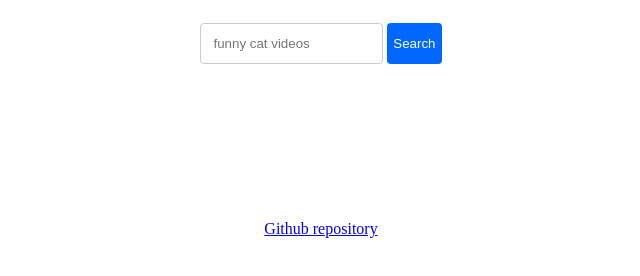
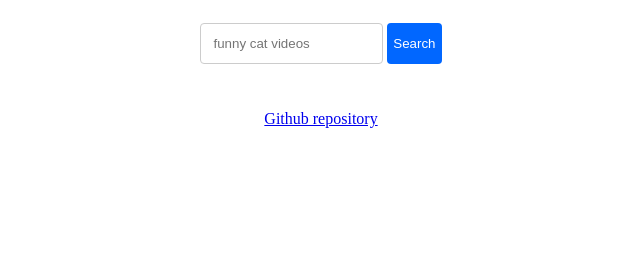
Before and after one commit to SkylerHope/SkyBrowser, a website: page index.html in a window 1280 px wide. Shown: the part 214-490 px from the top of the page, without its empty margins (319-959 px from the left). Drawn offline with Linux system fonts and the light colour scheme.

Commit message:
changed space between search bar and repo link

```diff
--- a/package.json
+++ b/package.json
@@ -1,6 +1,6 @@
 {
   "name": "skybrowser",
-  "version": "1.1.5",
+  "version": "1.1.6",
   "description": "A lightweight web browser",
   "main": "main.js",
   "scripts": {
--- a/style/main.css
+++ b/style/main.css
@@ -38,7 +38,7 @@
 }
 
 #repo-link {
-    margin-top: 140px;
+    margin-top: 5px;
     text-align: center;
 }
 
```
